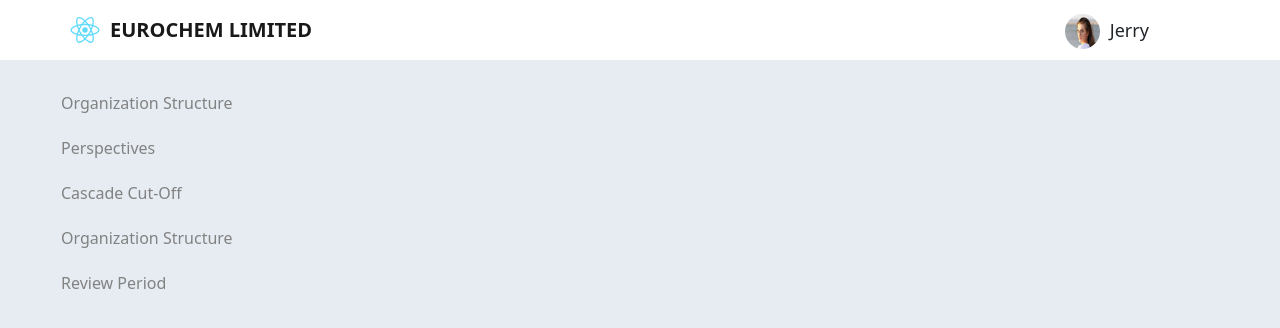
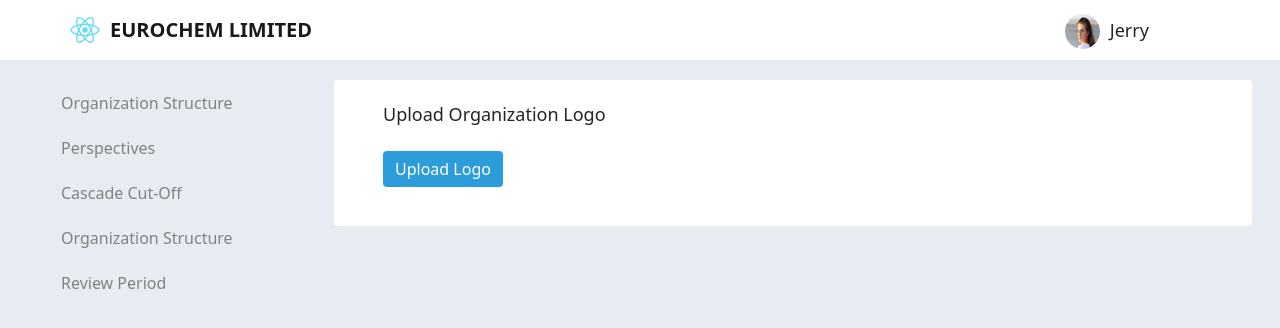
Before and after one commit to ElMonstro/Kobe-frontend, a React (Create React App) app: page / in a window 1280 px wide. Shown: the top 328 px of the page. Built offline with nearby package versions, Linux system fonts and the light colour scheme; some icons are missing.

Commit message:
Add logo upload form

```diff
--- a/src/App.js
+++ b/src/App.js
@@ -1,7 +1,7 @@
 import 'bootstrap/dist/css/bootstrap.min.css';
 import './App.css';
 
-import Dashboard from './components/dashboard';
+import Dashboard from './components/adminDashboard';
 
 function App() {
   return (
--- /dev/null
+++ b/src/assets/scss/_colors.scss
@@ -0,0 +1 @@
+$btn-background: #2D9CDB;
--- a/src/components/dashboard/index.js
+++ b/src/components/adminDashboard/index.js
@@ -5,6 +5,7 @@ import Header from "../common/header";
 import AdminSidebar from "../adminSidebar"
 
 import './index.scss';
+import AdminOrgStructureCont from "../orgStructureAdmin";
 
 const Dashboard = pops => {
     return (
@@ -14,10 +15,11 @@ const Dashboard = pops => {
                 <Container fluid className="inner-cont">
 
                 <Row>
-                    <Col xs lg="4">
+                    <Col xs lg="3">
                         <AdminSidebar />
                     </Col>
-                    <Col xs lg="14">
+                    <Col xs lg="15">
+                        <AdminOrgStructureCont />
                     </Col>
                 </Row>
                 </Container>
--- /dev/null
+++ b/src/components/adminDashboard/index.scss
@@ -0,0 +1,23 @@
+@import "../../assets/scss/_colors";
+
+.cont {
+    padding: 20px 28px!important;
+    background-color: #E6ECF2!important;
+    height: 944px;
+
+    .col {
+        padding: 0!important;
+    }
+
+    .card_btn {
+        background: $btn-background;
+        border-radius: 4px;
+        border: none;
+    }
+
+    .card_title {
+        font-size: 18px;
+        line-height: 28px;
+        font-weight: 500;
+    }
+}
--- a/src/components/adminSidebar/index.scss
+++ b/src/components/adminSidebar/index.scss
@@ -1,5 +1,5 @@
 .sidebar {
-    padding: 20px 0px;
+    padding: 00px 0px;
     font-weight: 500;
     color: #828282;
 
--- /dev/null
+++ b/src/components/cards/uploadLogo/index.js
@@ -0,0 +1,22 @@
+import React from "react";
+import { Card, Button } from "react-bootstrap";
+
+import "./index.scss";
+
+const UploadLogoCard = props => {
+    return (
+        <Card className="upload_logo_card">
+            <div className="card_cont">
+                <div className="card_title">
+                    Upload Organization Logo
+                </div>
+                <Button className="card_btn">
+                    Upload Logo
+                </Button>
+            </div>
+        </Card>
+    )
+};
+
+
+export default UploadLogoCard;
--- /dev/null
+++ b/src/components/cards/uploadLogo/index.scss
@@ -0,0 +1,13 @@
+@import "../../../assets/scss/_colors";
+
+.upload_logo_card {
+    width: 100%;
+    height: 146px;
+    border: none;
+    margin-bottom: 29px;
+    padding: 20px 49px;
+
+    .card_title {
+        margin-bottom: 23px;
+    }
+}
--- a/src/components/dashboard/index.scss
+++ /dev/null
@@ -1,10 +0,0 @@
-.cont {
-    padding: 0 28px!important;
-    background-color: #E6ECF2!important;
-    height: 944px;
-
-    .col {
-        padding: 0!important;
-    }
-
-}
--- /dev/null
+++ b/src/components/orgStructureAdmin/index.js
@@ -0,0 +1,15 @@
+import React from "react";
+import UploadLogoCard from "../cards/uploadLogo";
+
+import "./index.scss";
+
+const AdminOrgStructureCont = props => {
+
+    return (
+        <div className="admin_org_cont">
+            <UploadLogoCard />
+        </div>
+    )
+}
+
+export default AdminOrgStructureCont;
```
Also changed, not shown: src/components/orgStructureAdmin/index.scss (added).
